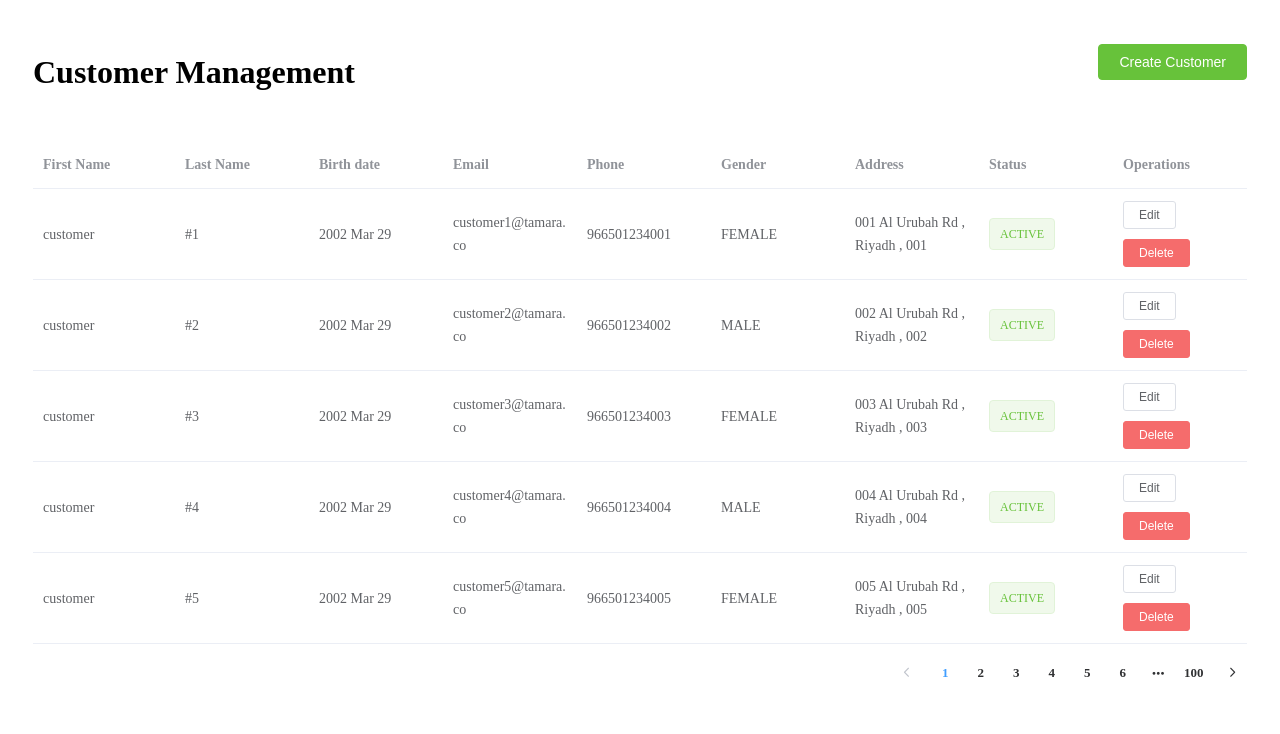
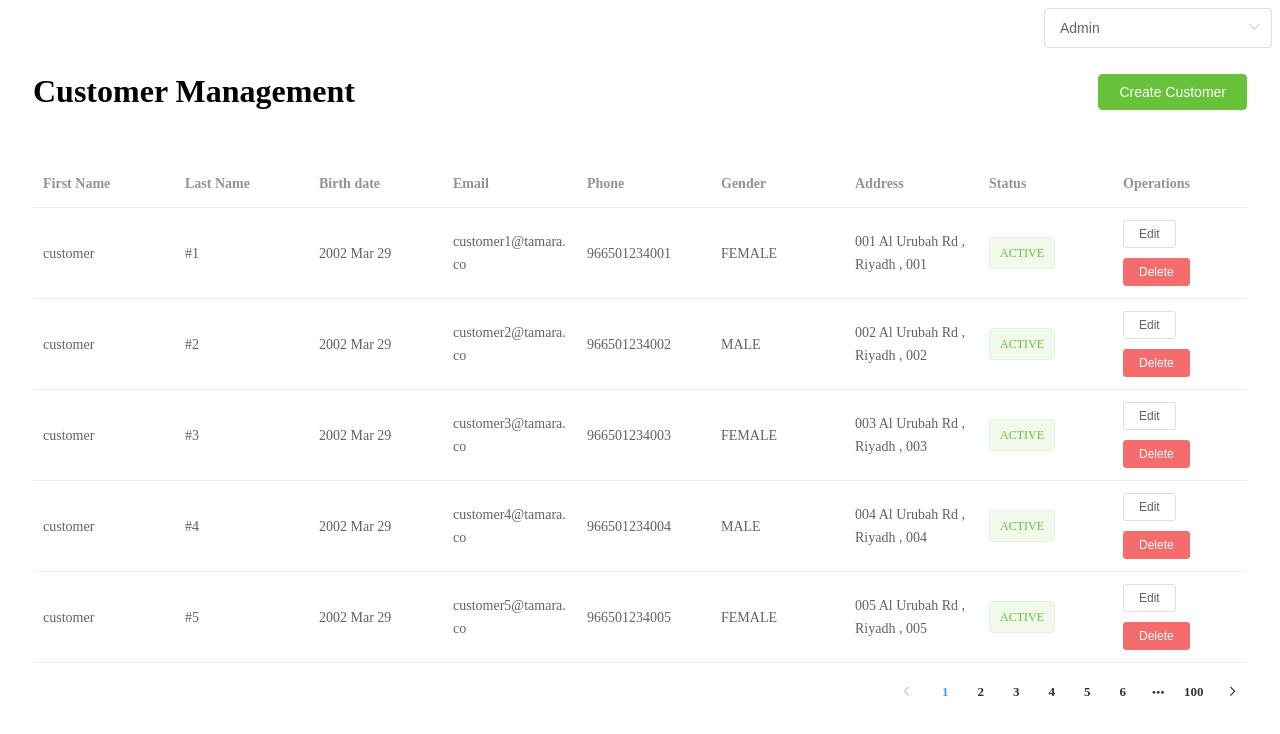
Before and after one commit to sangnguyent1905/tamara, a Nuxt app: page /customers in a window 1280 px wide. Shown: the top 734 px of the page. Built offline with nearby package versions, Linux system fonts and the light colour scheme.

Commit message:
implement permission

```diff
--- a/assets/scss/style.scss
+++ b/assets/scss/style.scss
@@ -19,6 +19,10 @@
 
   &-between {
     justify-content: space-between;
+  }
+
+  &-end {
+    justify-content: flex-end;
   }
 }
 
--- a/constants/customer-const.js
+++ b/constants/customer-const.js
@@ -1,3 +1,8 @@
 export const LOCAL_STORAGE_KEY = {
   CUSTOMERS: 'customers'
 };
+
+export const CUSTOMER_ROLE = {
+  ADMIN: 'Admin',
+  USER: 'User'
+}
--- a/pages/customers/index.vue
+++ b/pages/customers/index.vue
@@ -1,10 +1,16 @@
 <template>
   <div class="customers">
+    <div class="flex justify-content-end">
+      <el-select class="xs-w-100" v-model="userRole">
+        <el-option label="Admin" value="Admin"></el-option>
+        <el-option label="User" value="User"></el-option>
+      </el-select>
+    </div>
     <div
       class="customers__header flex xs-flex-wrap align-items-center justify-content-between"
     >
       <h1 class="customers__title">Customer Management</h1>
-      <div class="btn-create">
+      <div v-if="userRole === roles.ADMIN" class="btn-create">
         <nuxt-link to="/customers/create">
           <el-button size="medium" type="success"> Create Customer </el-button>
         </nuxt-link>
@@ -49,7 +55,7 @@
             }}</el-tag>
           </template>
         </el-table-column>
-        <el-table-column label="Operations">
+        <el-table-column v-if="userRole === roles.ADMIN" label="Operations">
           <template slot-scope="scope">
             <div class="flex align-items flex-wrap gap-10">
               <el-button size="mini" @click="editCustomer(scope.row)">
@@ -80,7 +86,13 @@
 </template>
 
 <script>
+import { CUSTOMER_ROLE } from "~/constants";
+
 export default {
+  created() {
+    this.roles = CUSTOMER_ROLE;
+  },
+
   async mounted() {
     await this.$initData();
 
@@ -101,6 +113,8 @@ export default {
       tableData: [],
       page: 1,
       pageSize: 5,
+      userRole: CUSTOMER_ROLE.ADMIN,
+      roles: null,
     };
   },
 
@@ -114,7 +128,7 @@ export default {
     },
 
     deleteCustomer(row) {
-      this.$confirm("Do you want to delete this customer?", "Warning", {
+      this.$confirm("Do you want to delete this customer?", "Delete", {
         confirmButtonText: "Yes",
         cancelButtonText: "No",
         type: "warning",
@@ -144,6 +158,7 @@ export default {
 .customers {
   &__title {
     margin-bottom: 0;
+    margin-top: 0;
   }
 
   &__header {
```
